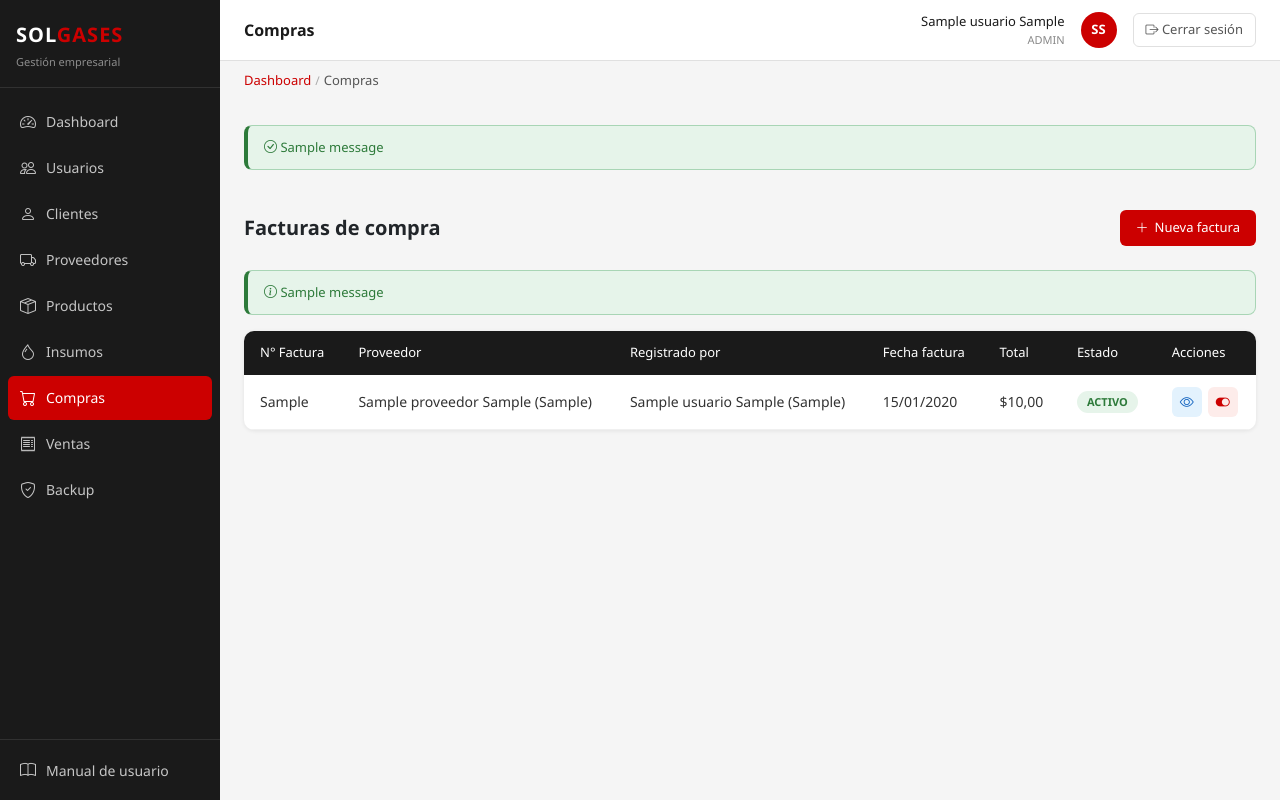
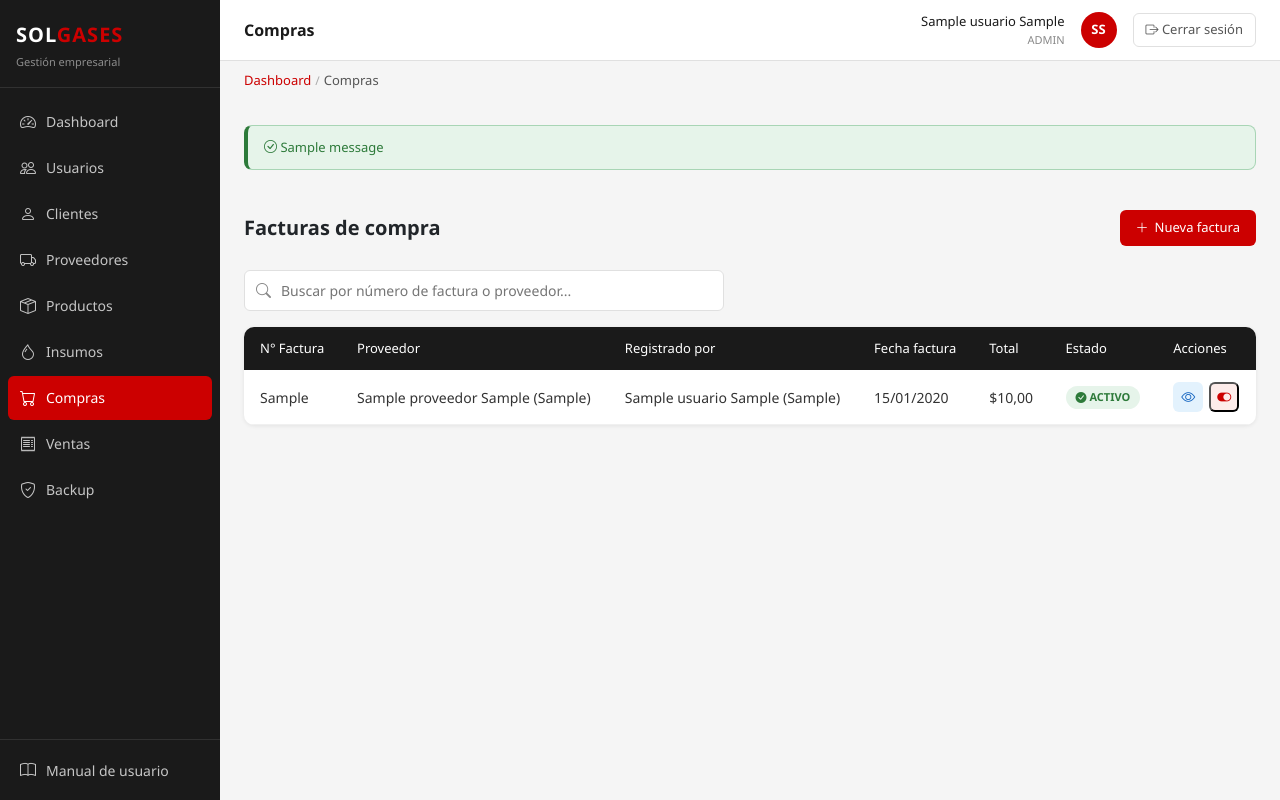
Before and after one commit to Misael-Padilla/solgases, a Django app: page /compras/ in a window 1280 px wide. Run offline with Django 5.2, Linux system fonts and the light colour scheme; a user stored in the database is signed in; tables that the repository leaves empty hold one stand-in row (values such as "Sample post"); one stand-in notice (Sample message) is shown; parts of the project's set-up code (start-up, migrations or seed data) failed here and were passed over.

Commit message:
fix(compras): lista — POST estado, aria-label, scope, badges, busqueda y paginacion

```diff
--- a/templates/compras/lista_compras.html
+++ b/templates/compras/lista_compras.html
@@ -7,31 +7,50 @@
 
 <div class="d-flex justify-content-between align-items-center mb-4">
     <h5 class="fw-bold mb-0">Facturas de compra</h5>
-    <a href="{% url 'compras:crear_compra' %}" class="btn-accion">
+    <a href="{% url 'compras:crear_compra' %}" class="btn-accion"
+       data-bs-toggle="tooltip" data-bs-placement="top" title="Nueva factura">
         <i class="bi bi-plus-lg"></i> Nueva factura
     </a>
 </div>
 
-<!-- Mensajes flash -->
-{% if messages %}
-{% for message in messages %}
-<div class="alerta-{{ message.tags }} mb-3">
-    <i class="bi bi-info-circle"></i> {{ message }}
-</div>
-{% endfor %}
+<!-- Barra de búsqueda -->
+<form method="get" role="search" class="barra-busqueda mb-3">
+    <div class="busqueda-grupo">
+        <i class="bi bi-search busqueda-icono"></i>
+        <input type="search" name="q" value="{{ q }}" class="busqueda-input"
+               placeholder="Buscar por número de factura o proveedor..."
+               aria-label="Buscar compras">
+        <a href="{% url 'compras:lista_compras' %}"
+           class="busqueda-limpiar {% if not q %}d-none{% endif %}"
+           aria-label="Limpiar búsqueda">
+            <i class="bi bi-x-lg"></i>
+        </a>
+    </div>
+</form>
+
+<div id="resultados-container">
+{% if q %}
+<p class="busqueda-resultado" aria-live="polite">
+    {% with total=page_obj.paginator.count %}
+        {% if total == 0 %}Sin resultados para <strong>"{{ q }}"</strong>.
+        {% elif total == 1 %}1 resultado para <strong>"{{ q }}"</strong>.
+        {% else %}{{ total }} resultado{{ total|pluralize:"s" }} para <strong>"{{ q }}"</strong>.
+        {% endif %}
+    {% endwith %}
+</p>
 {% endif %}
 
-<div class="tabla-contenedor">
+<div class="tabla-contenedor" aria-live="polite" aria-atomic="false">
     <table class="tabla-sistema">
         <thead>
             <tr>
-                <th>N° Factura</th>
-                <th>Proveedor</th>
-                <th>Registrado por</th>
-                <th>Fecha factura</th>
-                <th>Total</th>
-                <th>Estado</th>
-                <th>Acciones</th>
+                <th scope="col">N° Factura</th>
+                <th scope="col">Proveedor</th>
+                <th scope="col">Registrado por</th>
+                <th scope="col">Fecha factura</th>
+                <th scope="col">Total</th>
+                <th scope="col">Estado</th>
+                <th scope="col">Acciones</th>
             </tr>
         </thead>
         <tbody>
@@ -44,17 +63,29 @@
                 <td>${{ compra.total }}</td>
                 <td>
                     <span class="badge-estado badge-{{ compra.estado|lower }}">
+                        <i class="bi bi-{% if compra.estado == 'ACTIVO' %}check-circle-fill{% else %}x-circle-fill{% endif %}"></i>
                         {{ compra.estado }}
                     </span>
                 </td>
                 <td class="acciones">
-                    <a href="{% url 'compras:detalle_compra' compra.id %}" class="btn-tabla btn-ver">
+                    <a href="{% url 'compras:detalle_compra' compra.id %}"
+                       class="btn-tabla btn-ver"
+                       aria-label="Ver factura {{ compra.numero_factura }}"
+                       data-bs-toggle="tooltip" data-bs-placement="top" title="Ver detalle">
                         <i class="bi bi-eye"></i>
                     </a>
                     {% if request.user.rol == 'ADMIN' %}
-                    <a href="{% url 'compras:cambiar_estado_compra' compra.id %}" class="btn-tabla {% if compra.estado == 'ACTIVO' %}btn-desactivar{% else %}btn-activar{% endif %}">
+                    <button type="button"
+                            class="btn-tabla {% if compra.estado == 'ACTIVO' %}btn-desactivar{% else %}btn-activar{% endif %}"
+                            aria-label="{% if compra.estado == 'ACTIVO' %}Desactivar{% else %}Activar{% endif %} factura {{ compra.numero_factura }}"
+                            title="{% if compra.estado == 'ACTIVO' %}Desactivar{% else %}Activar{% endif %}"
+                            data-bs-toggle="modal"
+                            data-bs-target="#modal-cambiar-estado"
+                            data-nombre="{{ compra.numero_factura }}"
+                            data-accion="{% if compra.estado == 'ACTIVO' %}desactivar{% else %}activar{% endif %}"
+                            data-url="{% url 'compras:cambiar_estado_compra' compra.id %}">
                         <i class="bi {% if compra.estado == 'ACTIVO' %}bi-toggle-on{% else %}bi-toggle-off{% endif %}"></i>
-                    </a>
+                    </button>
                     {% endif %}
                 </td>
             </tr>
@@ -67,4 +98,49 @@
     </table>
 </div>
 
+{% include 'partials/paginacion.html' %}
+</div><!-- fin resultados-container -->
+
+<!-- Modal confirmación cambio de estado -->
+<div class="modal fade" id="modal-cambiar-estado" tabindex="-1"
+     aria-labelledby="modal-estado-titulo" aria-modal="true" role="dialog">
+    <div class="modal-dialog">
+        <div class="modal-content">
+            <div class="modal-header">
+                <h5 class="modal-title" id="modal-estado-titulo">Confirmar acción</h5>
+                <button type="button" class="btn-close" data-bs-dismiss="modal" aria-label="Cerrar"></button>
+            </div>
+            <form id="modal-form-toggle" method="post" action="">
+                {% csrf_token %}
+                <div class="modal-body">
+                    <p class="mb-3">
+                        ¿Está seguro que desea <strong id="modal-accion-texto"></strong> la factura
+                        <strong id="modal-nombre-objeto"></strong>?
+                    </p>
+                    <p class="texto-descripcion mb-3">
+                        <i class="bi bi-exclamation-triangle text-warning"></i>
+                        Al desactivar se revertirá el stock de todos los ítems. Al activar se restaurará.
+                    </p>
+                    <div class="campo-form mb-0">
+                        <label class="form-label" for="modal-observacion">
+                            Observación <span class="campo-requerido">*</span>
+                        </label>
+                        <textarea id="modal-observacion" name="observacion"
+                                  class="form-control" rows="3" maxlength="500"
+                                  aria-required="true"
+                                  placeholder="Ej: Factura duplicada, error en los valores..."></textarea>
+                        <div class="invalid-feedback">La observación es obligatoria.</div>
+                    </div>
+                </div>
+                <div class="modal-footer">
+                    <button type="button" class="btn-secundario" data-bs-dismiss="modal">Cancelar</button>
+                    <button type="submit" class="btn-accion">
+                        <i class="bi bi-check-lg"></i> Confirmar
+                    </button>
+                </div>
+            </form>
+        </div>
+    </div>
+</div>
+
 {% endblock %}
```
